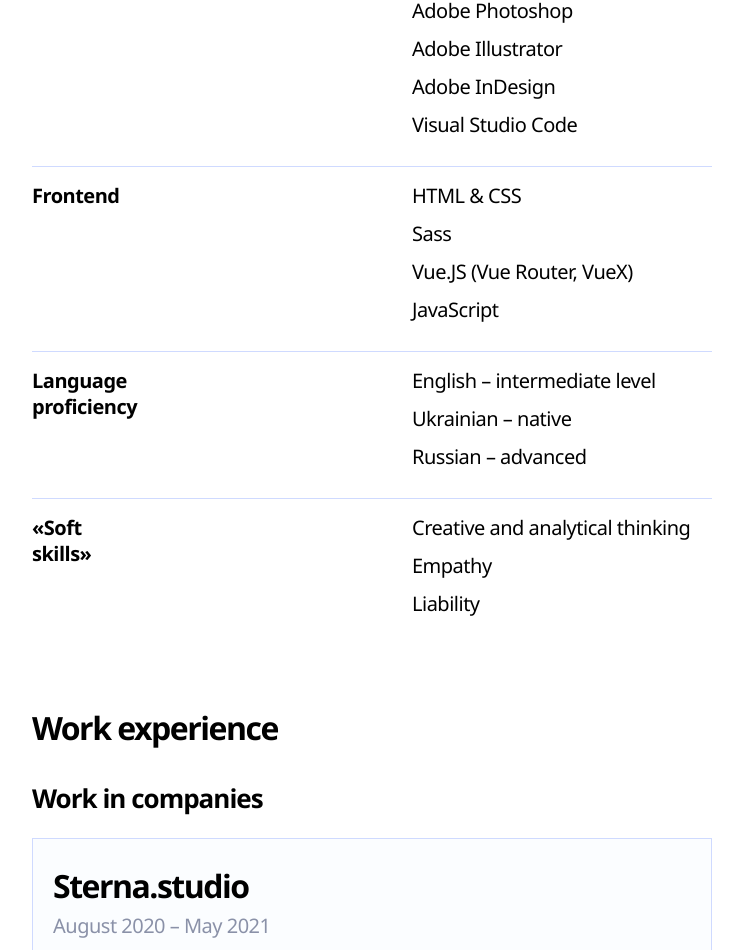
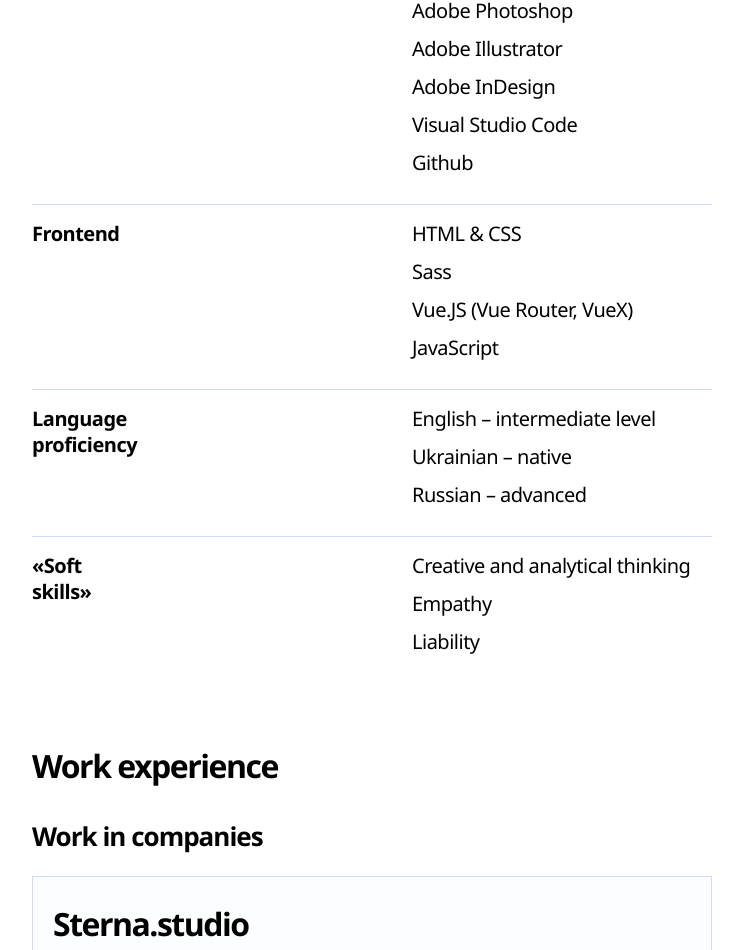
Before and after one commit to inbtwnr/myownwebsite, a Vue app: page /#/ in a window 1280 px wide. Shown: the part 769-1719 px from the top of the page, without its empty margins (268-1011 px from the left). Built offline with nearby package versions, Linux system fonts and the light colour scheme.

Commit message:
add github

```diff
--- a/src/components/skills_components/SkillsList.vue
+++ b/src/components/skills_components/SkillsList.vue
@@ -39,6 +39,7 @@ export default {
             "Adobe Illustrator",
             "Adobe InDesign",
             "Visual Studio Code",
+            "Github",
           ],
         },
         {
```
